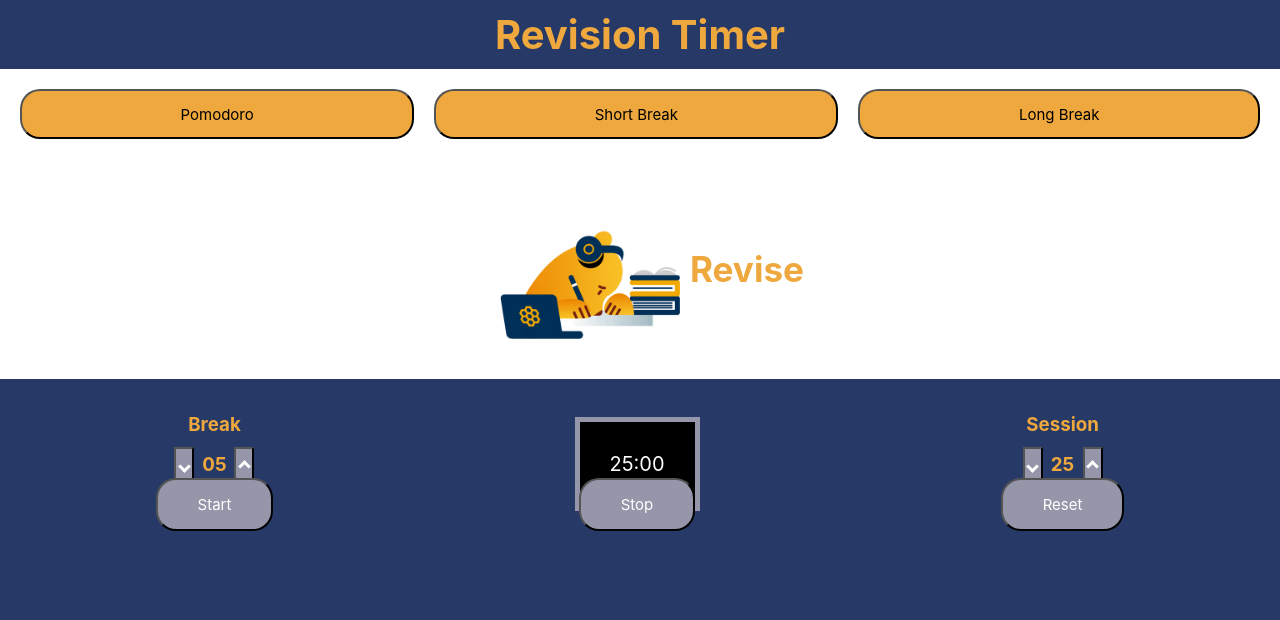
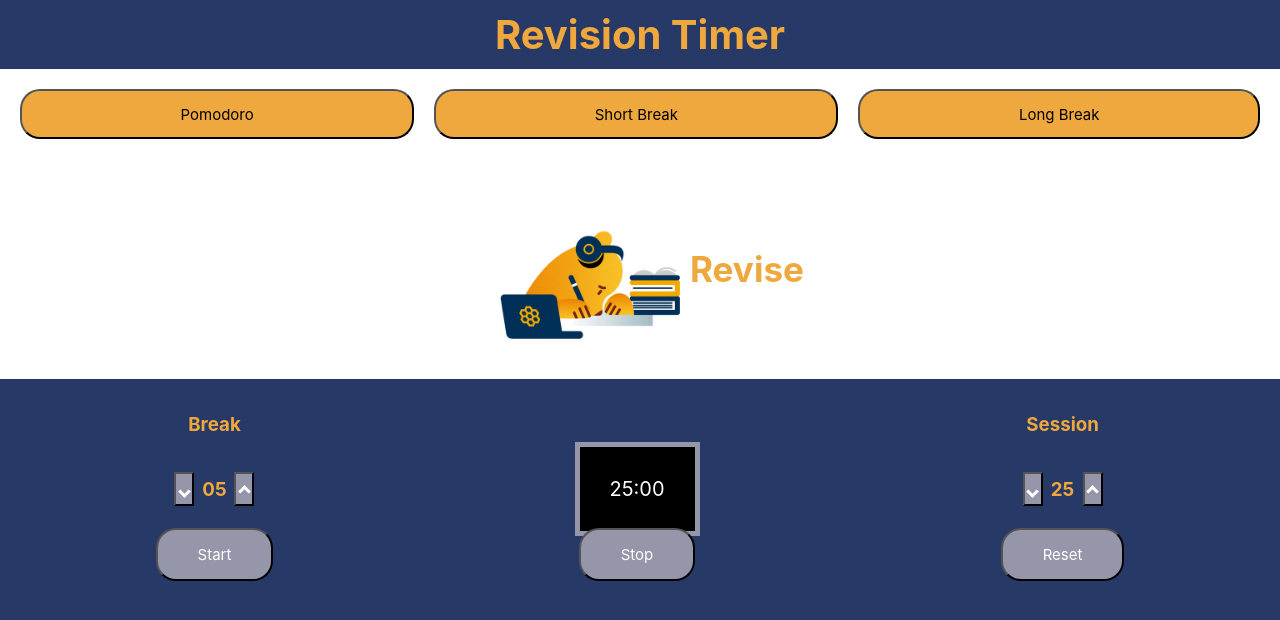
Before and after one commit to samstoppani/revisionTimer, a React (Create React App) app: page / in a window 1280 px wide. Shown: the top 620 px of the page. Built offline with nearby package versions, Linux system fonts and the light colour scheme.

Commit message:
changed timechanger to compensate for removing 6 divs

```diff
--- a/src/App.css
+++ b/src/App.css
@@ -51,7 +51,7 @@ h3 {
 .timeChanger {
     display: grid;
     grid-template-columns: minmax(100px, auto) minmax(100px, auto) minmax(100px, auto);
-    grid-template-rows: 30px 30px 30px;
+    grid-template-rows: 30px 80px 30px;
     grid-gap: 10px;
     padding: 30px 10px;
     text-align: center;
```
